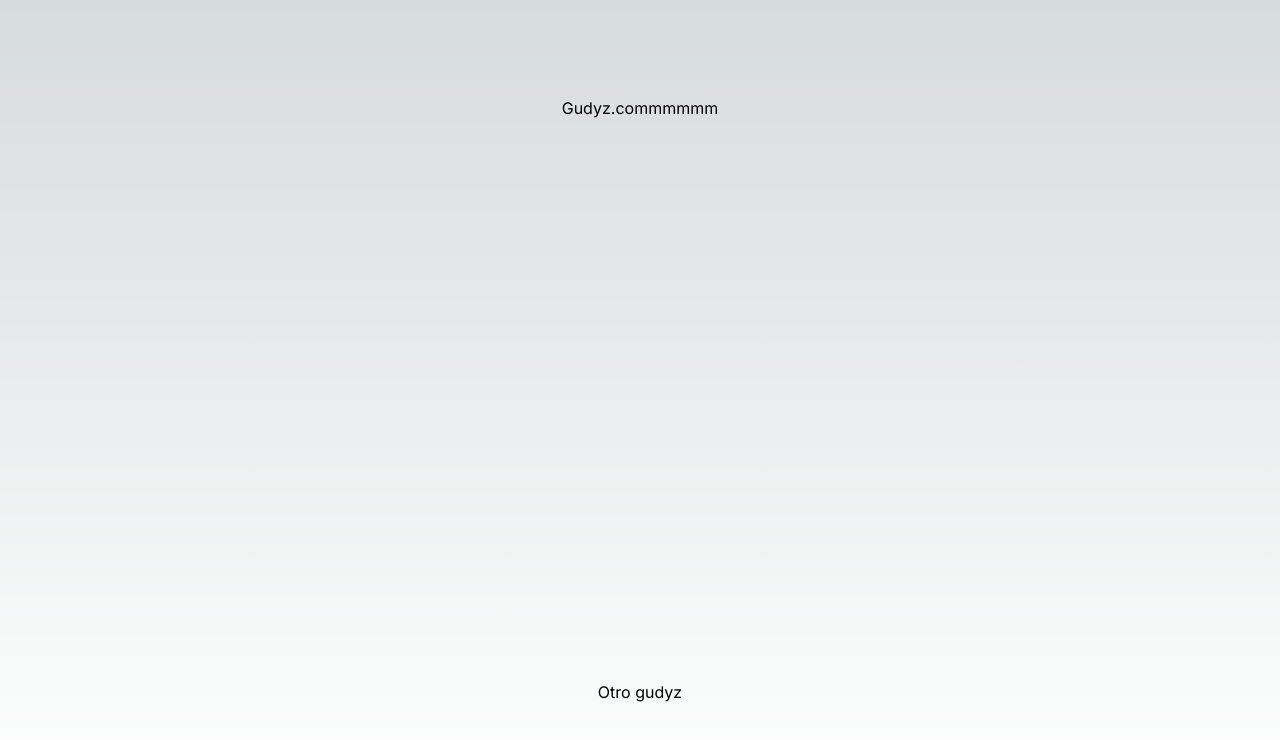
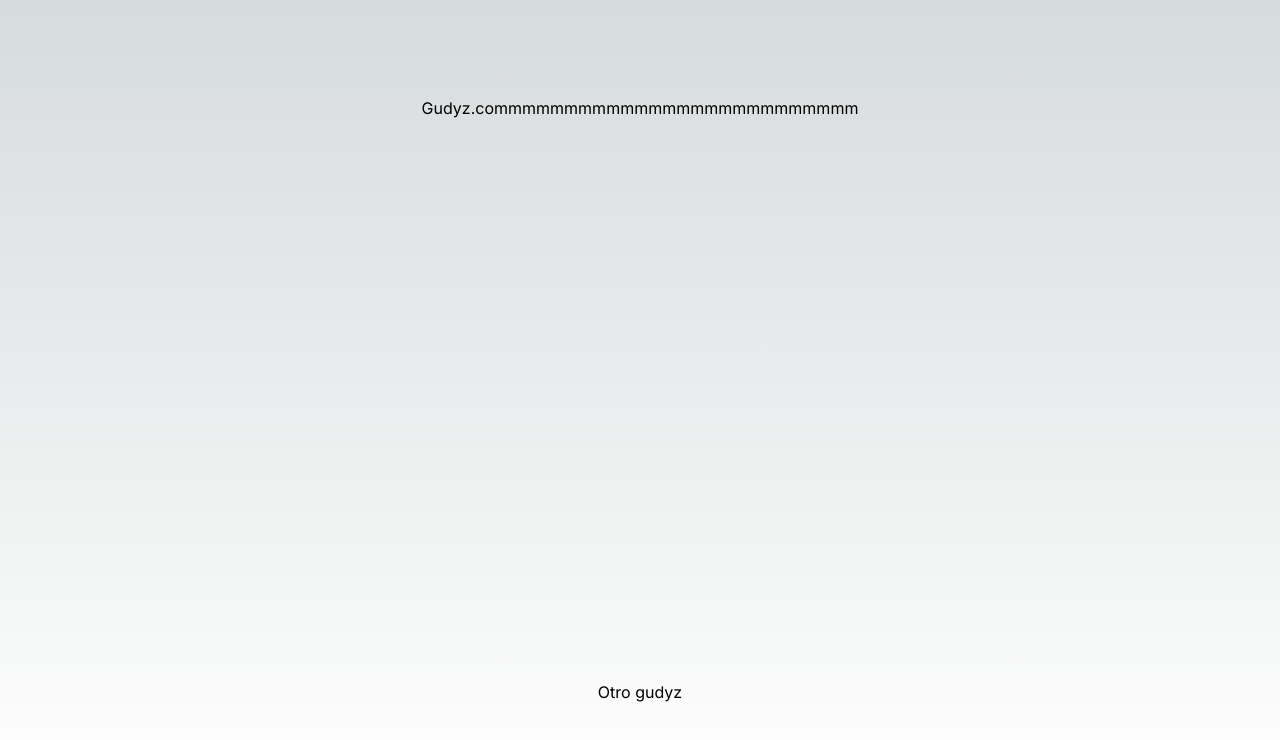
Before and after one commit to ThiagoAbrigo/Gudyz, a Next.js app: page / in a window 1280 px wide. Shown: the top 740 px of the page. Built offline with nearby package versions, Linux system fonts and the light colour scheme.

Commit message:
changees gudyz

```diff
--- a/src/app/page.tsx
+++ b/src/app/page.tsx
@@ -15,7 +15,7 @@ interface Page {
 export default async function Home() {
   return (
     <main className="flex min-h-screen flex-col items-center justify-between p-24">
-      <h1>Gudyz.commmmmm</h1>
+      <h1>Gudyz.commmmmmmmmmmmmmmmmmmmmmmmmm</h1>
       <Test></Test>
     </main>
   );
```
